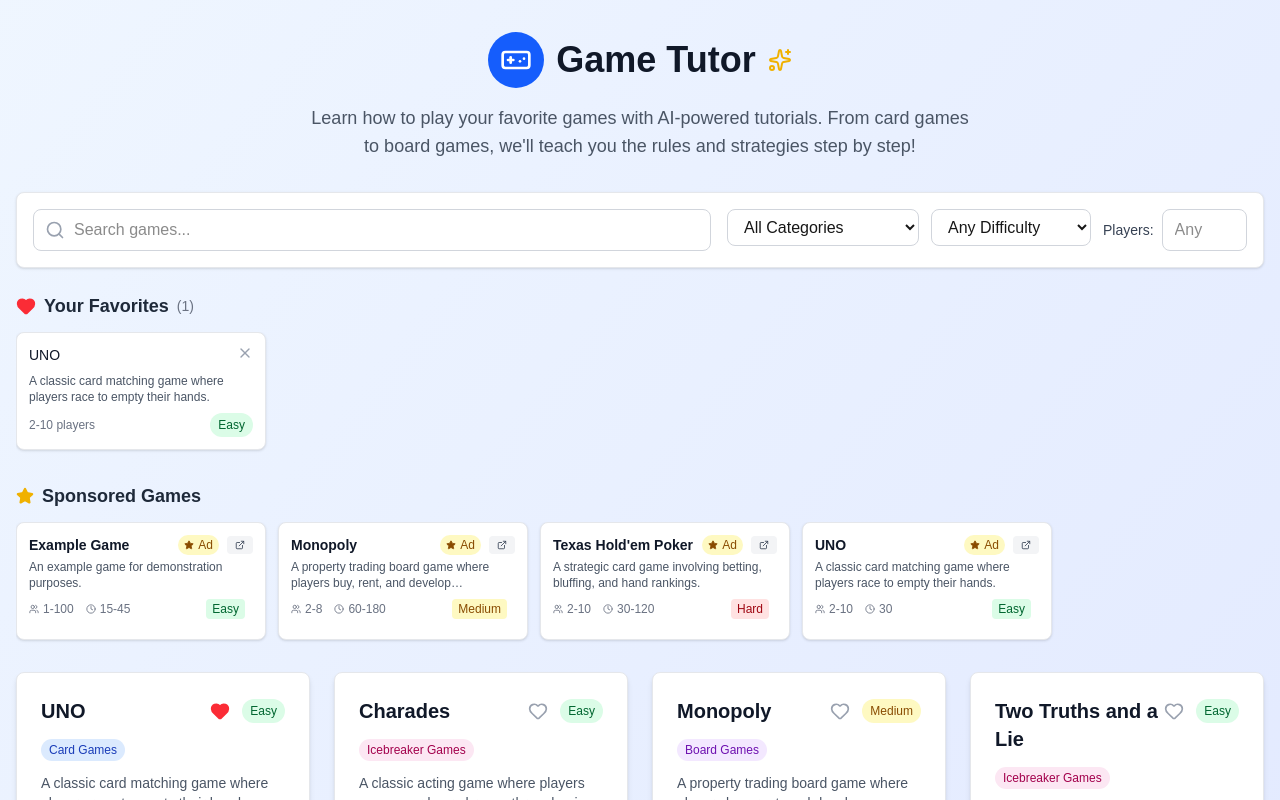
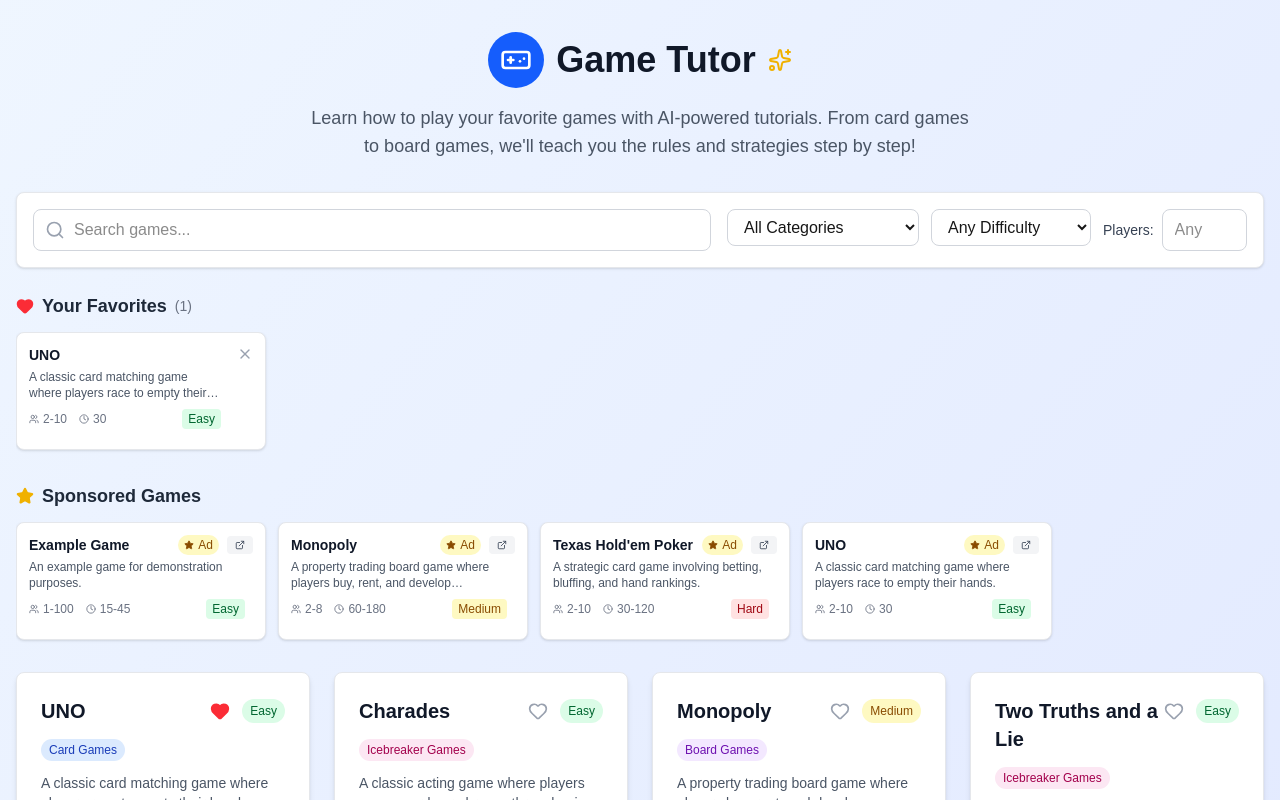
Before and after one commit to PedroAntunes178/game-tutor, a Next.js app: page / in a window 1280 px wide. Both pictures are taken after a click on the button 220 px from the left and 521 px from the top of the page. Shown: the top 800 px of the page. Built offline with nearby package versions, Linux system fonts and the light colour scheme.

Commit message:
[fix] favorite bar.

```diff
--- a/src/components/FavoritesBar.tsx
+++ b/src/components/FavoritesBar.tsx
@@ -1,7 +1,7 @@
 'use client';
 
 import { Game } from '@/types/game';
-import { Heart, X } from 'lucide-react';
+import { Heart, X, Users, Clock } from 'lucide-react';
 
 interface FavoritesBarProps {
   favorites: Game[];
@@ -17,40 +17,60 @@
   return (
     <div className="mb-6">
       <div className="flex items-center gap-2 mb-3">
-        <Heart size={20} className="text-red-500 fill-current" />
-        <h2 className="text-lg font-semibold text-gray-800">Your Favorites</h2>
+        <Heart size={18} className="text-red-500 fill-current" />
+        <h3 className="text-lg font-semibold text-gray-800">Your Favorites</h3>
         <span className="text-sm text-gray-500">({favorites.length})</span>
       </div>
 
-      <div className="overflow-x-auto pb-2">
-        <div className="flex gap-3 min-w-max">
+      <div className="overflow-x-auto">
+        <div className="flex gap-3 pb-2 min-w-max">
           {favorites.map((game) => (
             <div
               key={game.id}
-              className="flex-shrink-0 bg-white rounded-lg shadow-sm border border-gray-200 p-3 min-w-[250px] max-w-[250px] hover:shadow-md transition-shadow duration-200 cursor-pointer"
+              className="bg-white rounded-lg shadow-sm border border-gray-200 p-3 min-w-[250px] max-w-[250px] hover:shadow-md transition-all duration-200 cursor-pointer group relative"
               onClick={() => onGameClick(game)}
             >
-              <div className="flex justify-between items-start mb-2">
-                <h3 className="font-medium text-gray-900 text-sm truncate pr-2">{game.name}</h3>
+              {/* Remove Button */}
+              <div className="absolute top-3 right-3">
                 <button
                   onClick={(e) => {
                     e.stopPropagation();
                     onRemoveFavorite(game);
                   }}
-                  className="text-gray-400 hover:text-red-500 transition-colors duration-200 flex-shrink-0"
+                  className="text-gray-400 hover:text-red-500 transition-colors duration-200"
                   title="Remove from favorites"
                 >
                   <X size={16} />
                 </button>
               </div>
 
-              <p className="text-xs text-gray-600 mb-2 line-clamp-2">{game.description}</p>
+              <div className="pr-8">
+                <div className="flex items-start justify-between mb-1">
+                  <h4 className="font-semibold text-gray-900 group-hover:text-blue-600 transition-colors text-sm line-clamp-1 flex-1">
+                    {game.name}
+                  </h4>
+                </div>
 
-              <div className="flex justify-between items-center text-xs text-gray-500">
-                <span>{game.minPlayers}-{game.maxPlayers} players</span>
-                <span className={`px-2 py-1 rounded-full text-xs font-medium ${getDifficultyColor(game.difficulty)}`}>
-                  {game.difficulty}
-                </span>
+                <p className="text-gray-600 text-xs mb-2 line-clamp-2">
+                  {game.description}
+                </p>
+
+                <div className="flex items-center justify-between text-xs text-gray-500 mb-2">
+                  <div className="flex items-center gap-3">
+                    <div className="flex items-center gap-1">
+                      <Users size={10} />
+                      <span>{game.minPlayers}-{game.maxPlayers}</span>
+                    </div>
+                    <div className="flex items-center gap-1">
+                      <Clock size={10} />
+                      <span className="truncate">{game.duration.split(' ')[0]}</span>
+                    </div>
+                  </div>
+
+                  <span className={`px-1.5 py-0.5 rounded text-xs font-medium ${getDifficultyColor(game.difficulty)}`}>
+                    {game.difficulty}
+                  </span>
+                </div>
               </div>
             </div>
           ))}
```
